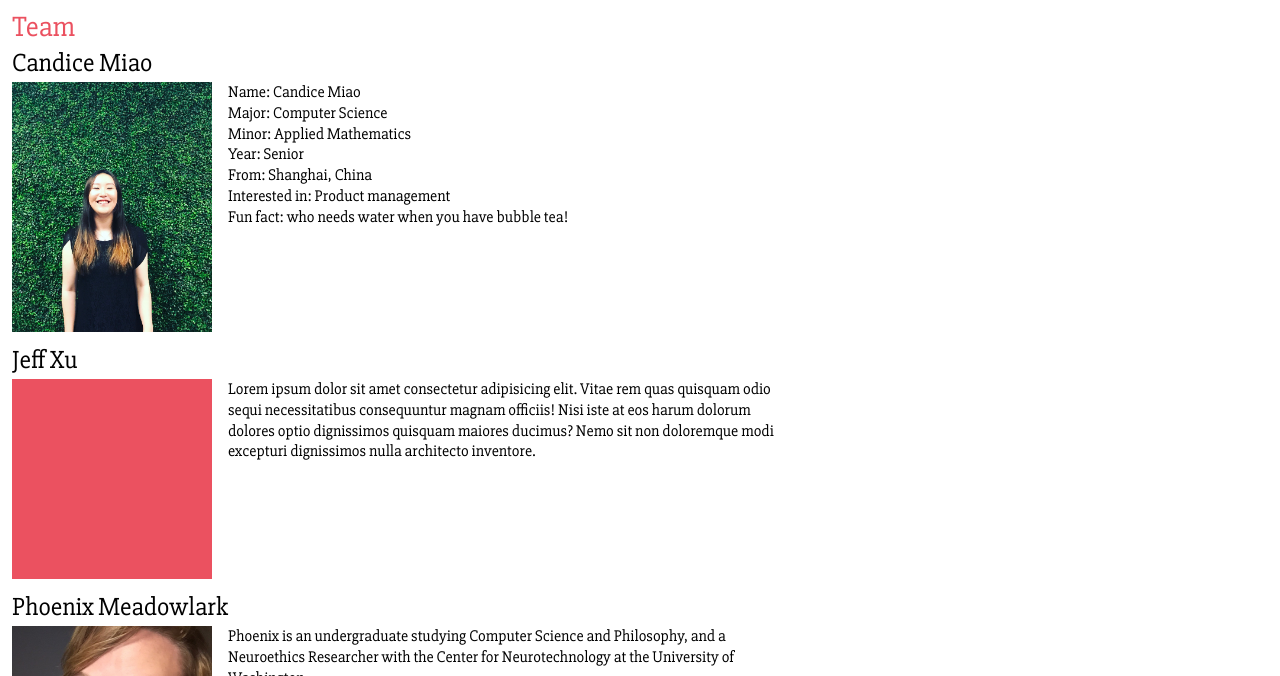
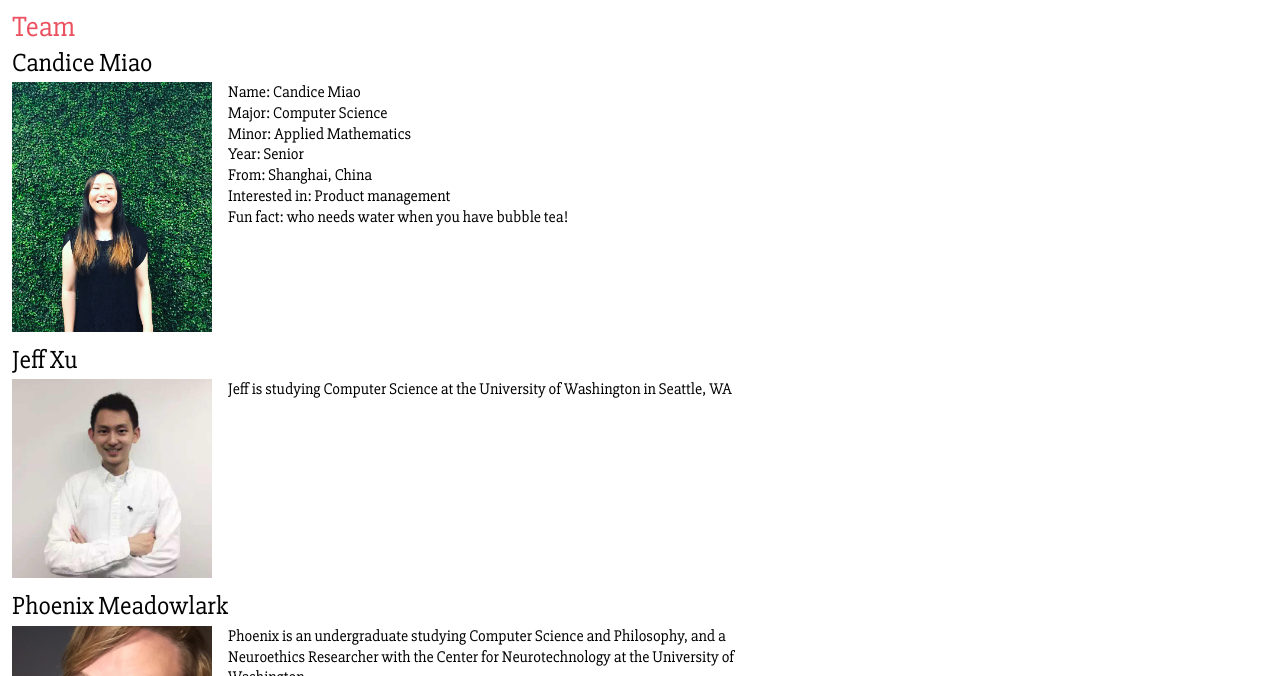
Before and after one commit to physics-vr/physics-vr.github.io, a plain HTML site: page index.html in a window 1280 px wide. Shown: the part 124-800 px from the top of the page. Drawn offline with nearby package versions, Linux system fonts and the light colour scheme; a web font is replaced by a local one.

Commit message:
jeff bio

```diff
--- a/index.html
+++ b/index.html
@@ -61,12 +61,9 @@
                     <section class="bio" id="teammate-2">
                         <h3>Jeff Xu</h3>
                         <div class="imageBioGroup">
-                            <img src="./assets/placeholder.png" alt="Photo of Jeff">
+                            <img src="./assets/jeff.jpg" alt="Photo of Jeff">
 
-                            <p>Lorem ipsum dolor sit amet consectetur adipisicing elit. Vitae rem quas quisquam odio
-                                sequi necessitatibus consequuntur magnam officiis! Nisi iste at eos harum dolorum
-                                dolores optio dignissimos quisquam maiores ducimus? Nemo sit non doloremque modi
-                                excepturi dignissimos nulla architecto inventore.</p>
+                            <p>Jeff is studying Computer Science at the University of Washington in Seattle, WA</p>
                         </div>
                     </section>
 
@@ -83,7 +80,7 @@
                         <div class="imageBioGroup">
                             <img src="./assets/ryansmith.jpg" alt="Photo of Ryan">
                                 <div>
-                                    <p>Ryan is a software engineer, photographer, and entreprenuer.  He is currently a Software Design Engineer at PicoBrew and pursuing a degree in Computer Engineering from University of Washington in Seattle. He is also known as the photographer of Modernist Cuisine and co-founder of ChefSteps.</p>
+                                    <p>Ryan is a software engineer, photographer, and entreprenuer.  He is currently a Software Design Engineer at PicoBrew and pursuing a degree in Computer Engineering from University of Washington. He is also known as the photographer of Modernist Cuisine and co-founder of ChefSteps.</p>
                               </div>
                             </div>
                     </section>
```
Also changed, not shown: assets/jeff.jpg (added).
